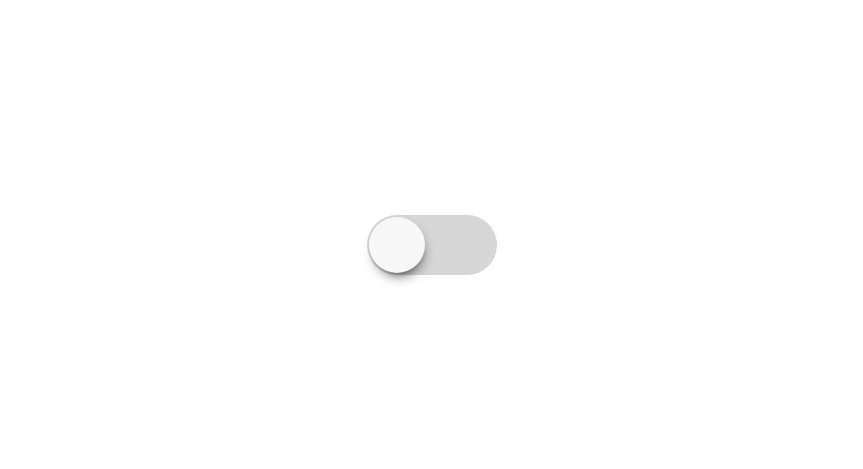
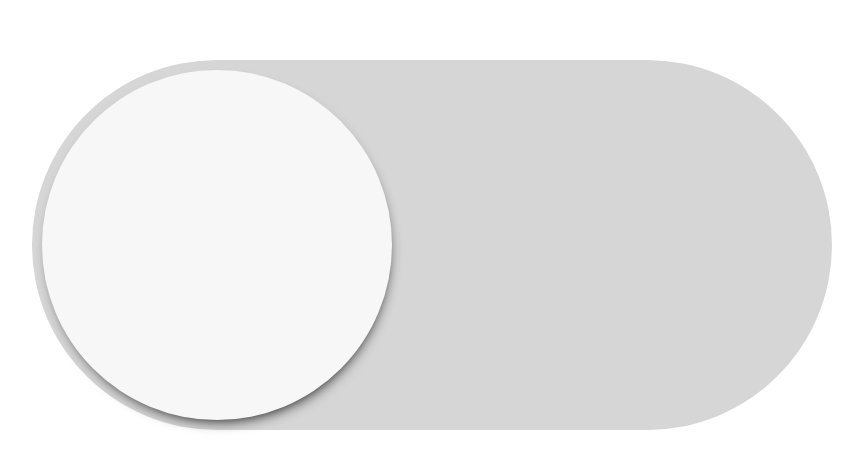
Before and after one commit to KostiaNetot/kostianetot.github.io, a plain HTML site: page link_n_music/box_n_mus.html in a window 1280 px wide. Shown: the part 155-624 px from the top of the page, without its empty margins (208-1071 px from the left). Drawn offline with Linux system fonts and the light colour scheme.

Commit message:
bigger button

```diff
--- a/link_n_music/style_mus.css
+++ b/link_n_music/style_mus.css
@@ -12,13 +12,12 @@
 }
 
 .label-wrap {
-    width: 130px;
-    height: 60px;
+   width: 800px;
+    height: 370px;
     background-color: #D6D6D6;
-    border-radius: 30px;
-    padding: 2px;
+    border-radius:185px;
+    padding: 10px;
     transition: .3s;
-    position: relative;
 }
 
 input.checkbox {
@@ -26,14 +25,13 @@ input.checkbox {
 }
 
 .label-wrap label {
-    display: block;
-    width: 56px;
-    height: 56px;
+   display: block;
+    width: 350px;
+    height: 350px;
     background-color: #F7F7F7;
     border-radius: 50%;
     box-shadow: 2px 7px 14px -7px #000000;
     transition: .3s;
-    position: absolute;
 }
 
 .wrap .checkbox:checked ~ .label-wrap {
```
